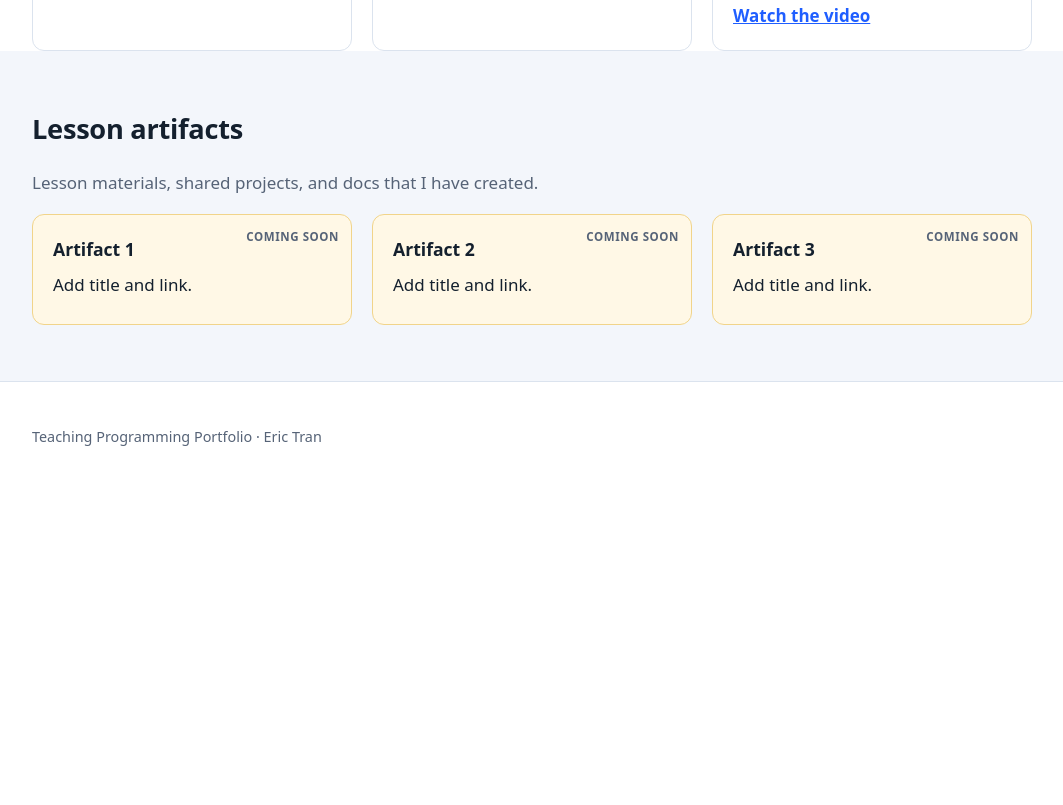
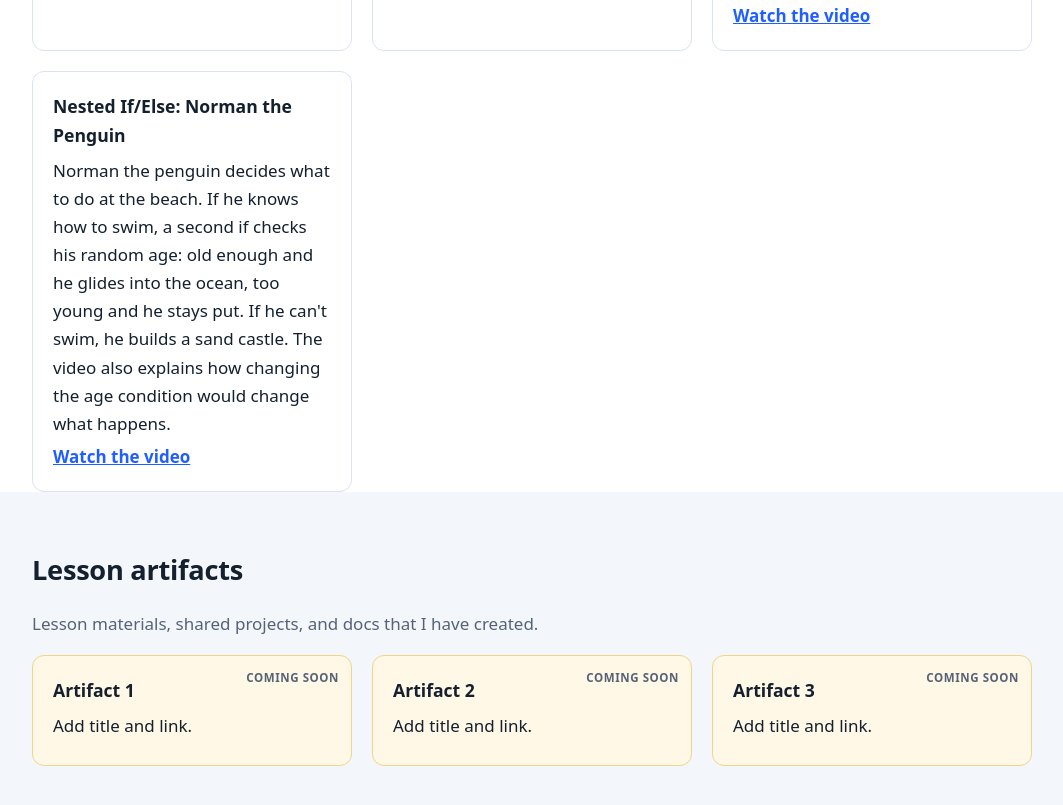
Before and after one commit to EricTran6/teaching-portfolio, a plain HTML site: page index.html in a window 1280 px wide. Shown: the part 1878-2683 px from the top of the page, without its empty margins (108-1171 px from the left). Before the commit the page ends 2369 px from the top, so only its background shows below. Drawn offline with Linux system fonts and the light colour scheme.

Commit message:
Add Nested If/Else: Norman the PAdd Nested If/Else: Norman the Penguin videoenguin section

```diff
--- a/index.html
+++ b/index.html
@@ -58,6 +58,7 @@
     <article class="card"><h3>Conditional Loops</h3><p>A soccer ball glides to random spots on the screen inside a "repeat until touching mouse-pointer" loop. The loop keeps running until the player catches the ball with the mouse, showing how a condition decides when a loop stops.</p><a class="link" href="https://youtu.be/xpdpkGlyzzI" target="_blank" rel="noopener">Watch the video</a></article>
     <article class="card"><h3>If/Else Target Game</h3><p>A blue ball glides around a red, yellow, and green target. Three ifs check which color it's touching when clicked to add or subtract points, and an if/else picks the ending message based on whether the final score is below zero.</p><a class="link" href="https://youtu.be/85wA7B6gpAI" target="_blank" rel="noopener">Watch the video</a></article>
     <article class="card"><h3>Treasure Hunt: Compound Conditionals</h3><p>A metal-detector game that hides a treasure at a random spot. Compound "and" conditionals check whether the mouse is inside a large zone around it (a note plays) or a small zone (the sprite says "Found it!"). The video also explains how changing an "and" to an "or" would reshape those zones.</p><a class="link" href="https://youtu.be/0MeVC1vT2uQ" target="_blank" rel="noopener">Watch the video</a></article>
+    <article class="card"><h3>Nested If/Else: Norman the Penguin</h3><p>Norman the penguin decides what to do at the beach. If he knows how to swim, a second if checks his random age: old enough and he glides into the ocean, too young and he stays put. If he can't swim, he builds a sand castle. The video also explains how changing the age condition would change what happens.</p><a class="link" href="https://youtu.be/rNRo-FxPMhM" target="_blank" rel="noopener">Watch the video</a></article>
   </div>
 </section>
 
```
